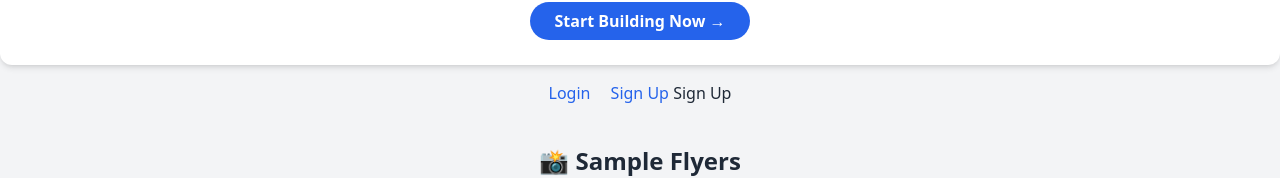
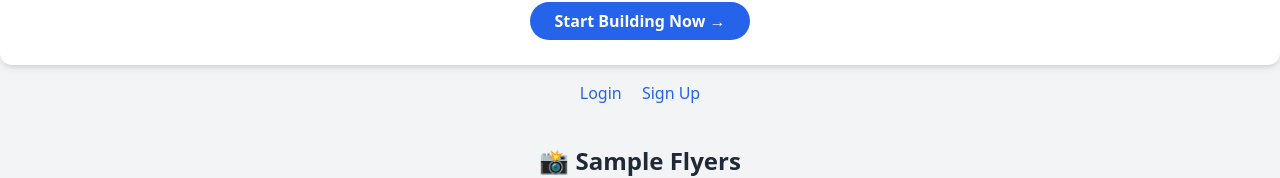
Before and after one commit to SethAlexander01/church-flyer-generator, a website: page index.html in a window 1280 px wide. Shown: the part 115-293 px from the top of the page. Drawn offline with nearby package versions, Linux system fonts and the light colour scheme; a script that the page names is missing.

Commit message:
Update index.html

```diff
--- a/index.html
+++ b/index.html
@@ -28,7 +28,7 @@
 
 <!-- Show this only when logged in -->
 
-<button id="signupBtn" onclick="window.location.href='signup.html'">Sign Up</button>
+
 <button id="logoutBtn" style="display: none;">Logout</button>
 <button id="manageSubscriptionBtn" style="display: none;">Manage Subscription</button>
 <div id="loginStatus"></div>
```
